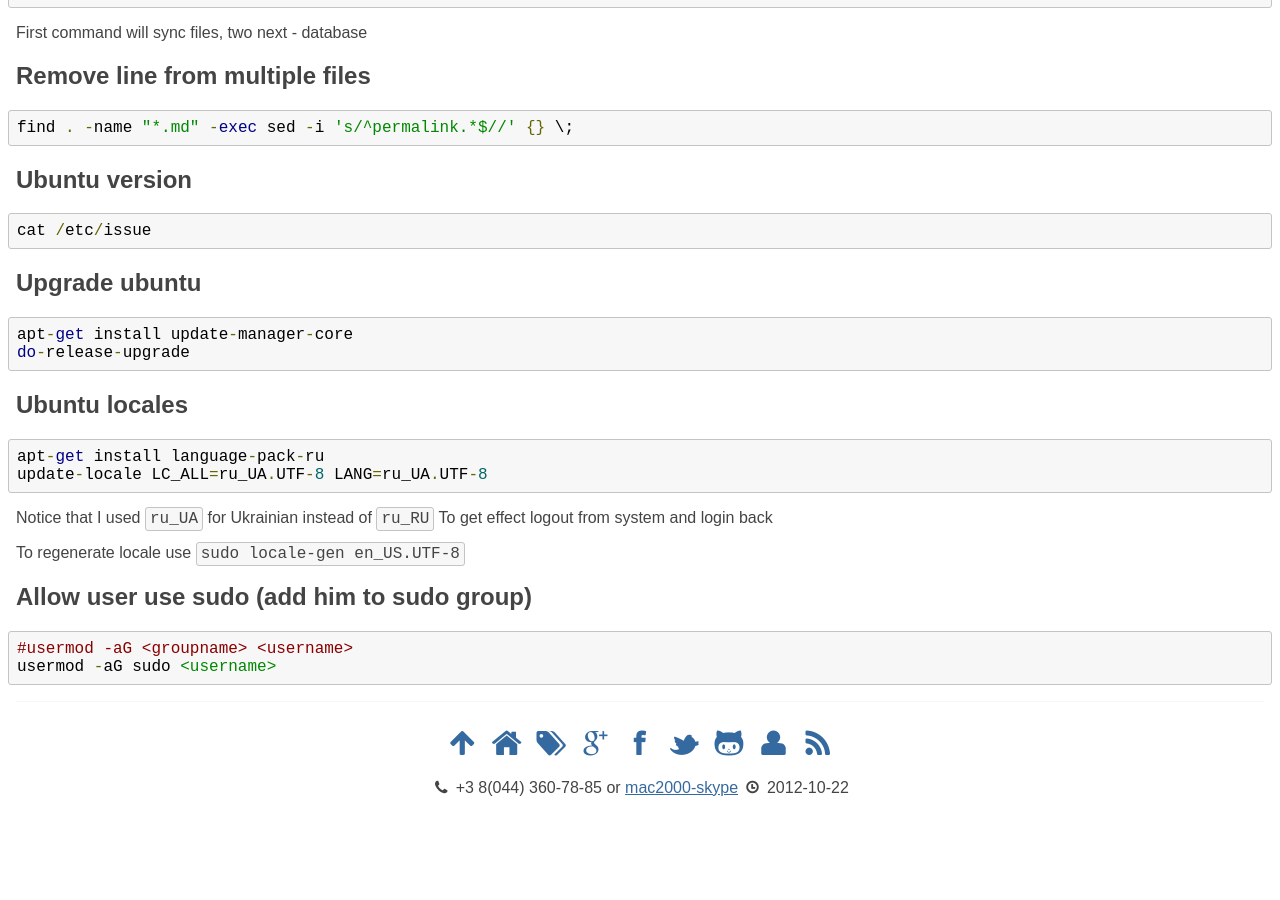
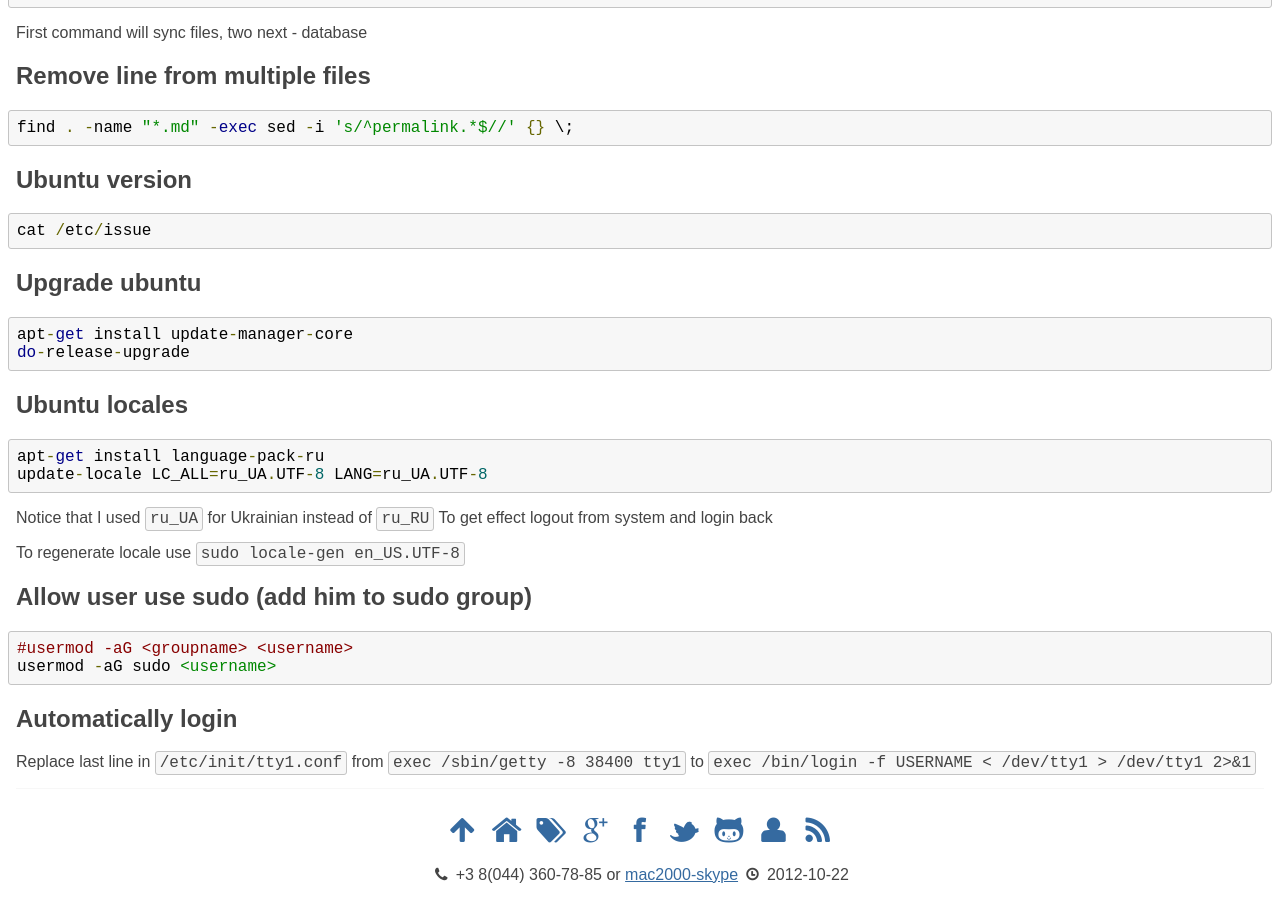
Before and after one commit to michaelbramwell/mac2000.github.com, a Jekyll site: the page built from howto/bash.md, in a window 1280 px wide and 900 px high, scrolled down 854 px. Built offline with Jekyll 4.4.1, drawn with Linux system fonts in a browser that asks for light colours; before the commit the page ends 1667 px from its top, so only the background shows below that.

Commit message:
autologin to linux

```diff
--- a/howto/bash.md
+++ b/howto/bash.md
@@ -77,3 +77,8 @@ Allow user use sudo (add him to sudo group)
 
     #usermod -aG <groupname> <username>
     usermod -aG sudo <username>
+
+Automatically login
+-------------------
+
+Replace last line in `/etc/init/tty1.conf` from `exec /sbin/getty -8 38400 tty1` to `exec /bin/login -f USERNAME < /dev/tty1 > /dev/tty1 2>&1`
```
